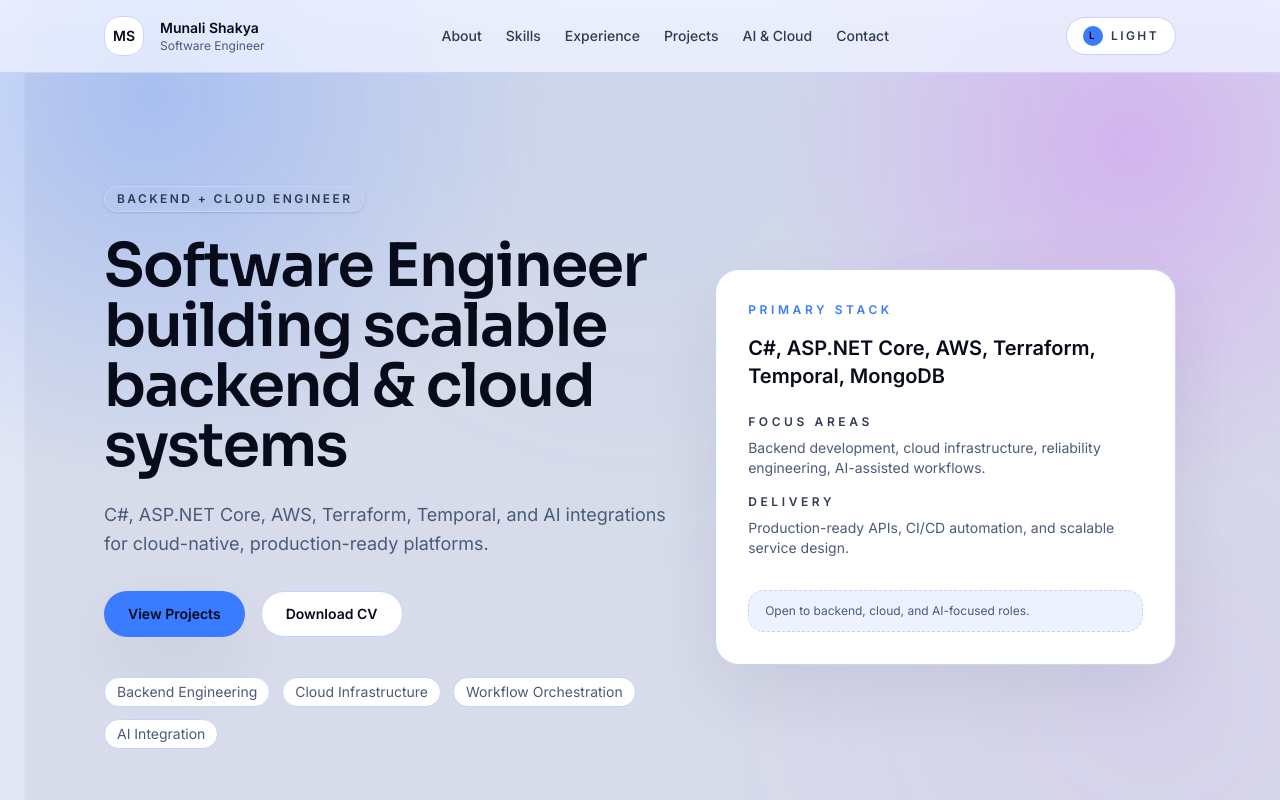
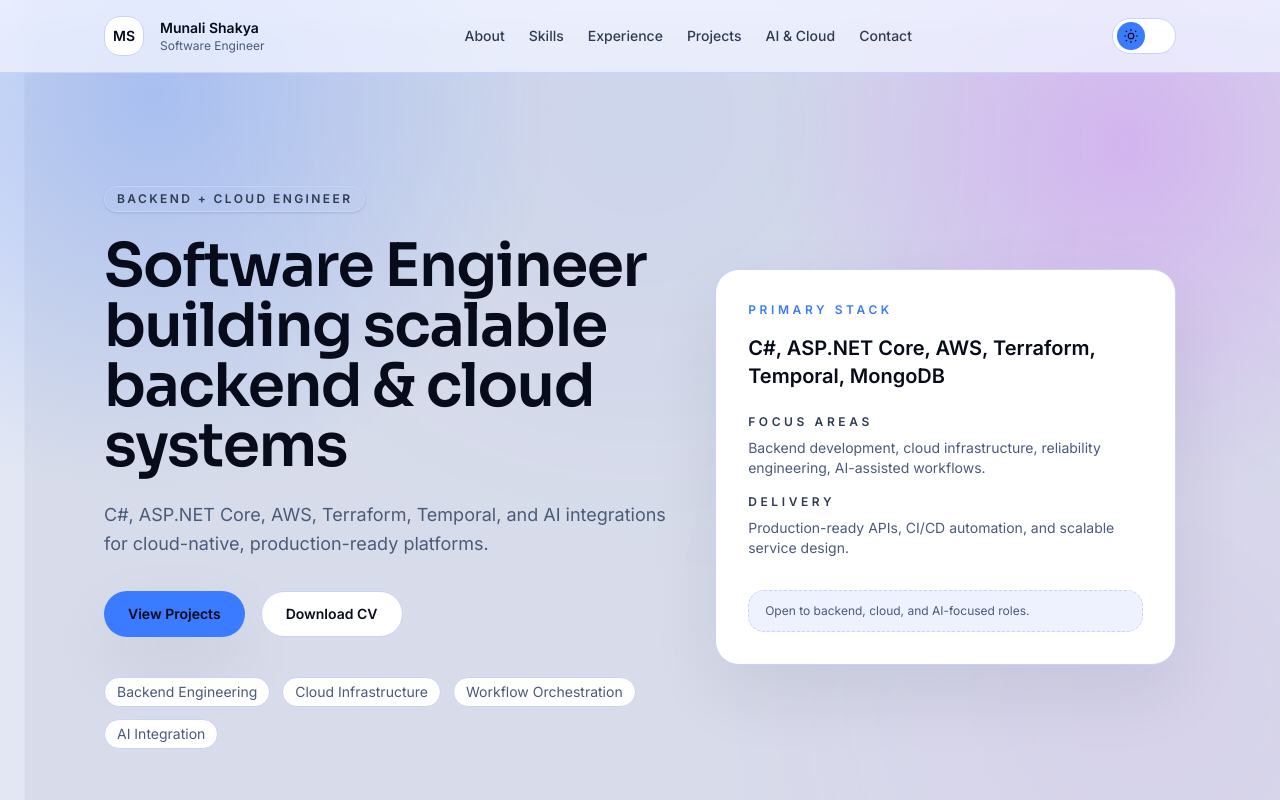
Before and after one commit to Munali1/munali-portfolio, a Next.js app: page / in a window 1280 px wide. Shown: the top 800 px of the page. Built offline with nearby package versions, Linux system fonts and the light colour scheme.

Commit message:
update project link +toggle bar

```diff
--- a/src/app/page.tsx
+++ b/src/app/page.tsx
@@ -128,18 +128,21 @@ const projects = [
     description:
       "A government services portal focused on secure, compliant access to citizen workflows and case data.",
     stack: ["ASP.NET", "C#", "REST", "SQL"],
+    url: "https://github.com/Munali1/GovConnect-EGov",
   },
   {
     name: "Payroll Management System",
     description:
       "Automated payroll processing with job scheduling, approvals, and audit-ready reporting.",
     stack: ["ASP.NET Core", "EF Core", "Hangfire", "SQL Server"],
+    url: "https://github.com/Munali1/Payroll-Management-System",
   },
   {
     name: "E-commerce Platform",
     description:
       "Scalable storefront and order management platform with modular services and clean admin tooling.",
     stack: ["ASP.NET MVC", "C#", "Stripe", "MySQL"],
+    url: "https://github.com/Munali1/Ecommerce-DarazClone",
   },
 ];
 
@@ -404,9 +407,13 @@ export default function Home() {
             />
             <div className="mt-10 grid gap-6 md:grid-cols-2 lg:grid-cols-3">
               {projects.map((project) => (
-                <div
+                <a
                   key={project.name}
                   className="group flex h-full flex-col rounded-2xl border border-[var(--border)] bg-[var(--card)] p-6 shadow-[var(--shadow)] transition hover:-translate-y-1 hover:border-[var(--accent)]"
+                  href={project.url}
+                  target="_blank"
+                  rel="noreferrer"
+                  aria-label={`Open ${project.name} on GitHub`}
                 >
                   <div className="flex-1">
                     <h3 className="text-xl font-semibold text-foreground">
@@ -426,10 +433,7 @@ export default function Home() {
                       ))}
                     </div>
                   </div>
-                  <div className="mt-6 text-xs font-semibold uppercase tracking-[0.25em] text-muted-strong">
-                    GitHub available upon request
-                  </div>
-                </div>
+                </a>
               ))}
             </div>
           </Container>
--- a/src/components/ThemeToggle.tsx
+++ b/src/components/ThemeToggle.tsx
@@ -36,12 +36,38 @@ export default function ThemeToggle() {
       type="button"
       onClick={toggleTheme}
       aria-pressed={theme === "dark"}
-      className="flex items-center gap-2 rounded-full border border-[var(--border)] bg-[var(--card)] px-4 py-2 text-xs font-semibold uppercase tracking-[0.2em] text-muted-strong transition hover:-translate-y-0.5 hover:border-[var(--accent)] hover:text-foreground"
+      aria-label="Toggle color theme"
+      className="relative inline-flex h-9 w-16 items-center rounded-full border border-[var(--border)] bg-[var(--card)] transition hover:-translate-y-0.5 hover:border-[var(--accent)]"
     >
-      <span className="flex h-5 w-5 items-center justify-center rounded-full bg-[var(--accent)] text-[10px] font-semibold text-black">
-        {theme === "dark" ? "D" : "L"}
+      <span className="sr-only">Toggle color theme</span>
+      <span
+        className={`flex h-7 w-7 items-center justify-center rounded-full bg-[var(--accent)] text-black transition-transform ${
+          theme === "dark" ? "translate-x-8" : "translate-x-1"
+        }`}
+      >
+        {theme === "dark" ? (
+          <svg
+            viewBox="0 0 24 24"
+            aria-hidden="true"
+            className="h-4 w-4"
+            fill="currentColor"
+          >
+            <path d="M21.5 14.5a8.5 8.5 0 1 1-10-10 7 7 0 0 0 10 10z" />
+          </svg>
+        ) : (
+          <svg
+            viewBox="0 0 24 24"
+            aria-hidden="true"
+            className="h-4 w-4"
+            fill="none"
+            stroke="currentColor"
+            strokeWidth="1.7"
+          >
+            <circle cx="12" cy="12" r="4.2" />
+            <path d="M12 2v2.4M12 19.6V22M4.2 4.2l1.7 1.7M18.1 18.1l1.7 1.7M2 12h2.4M19.6 12H22M4.2 19.8l1.7-1.7M18.1 5.9l1.7-1.7" />
+          </svg>
+        )}
       </span>
-      {theme === "dark" ? "Dark" : "Light"}
     </button>
   );
 }
```
